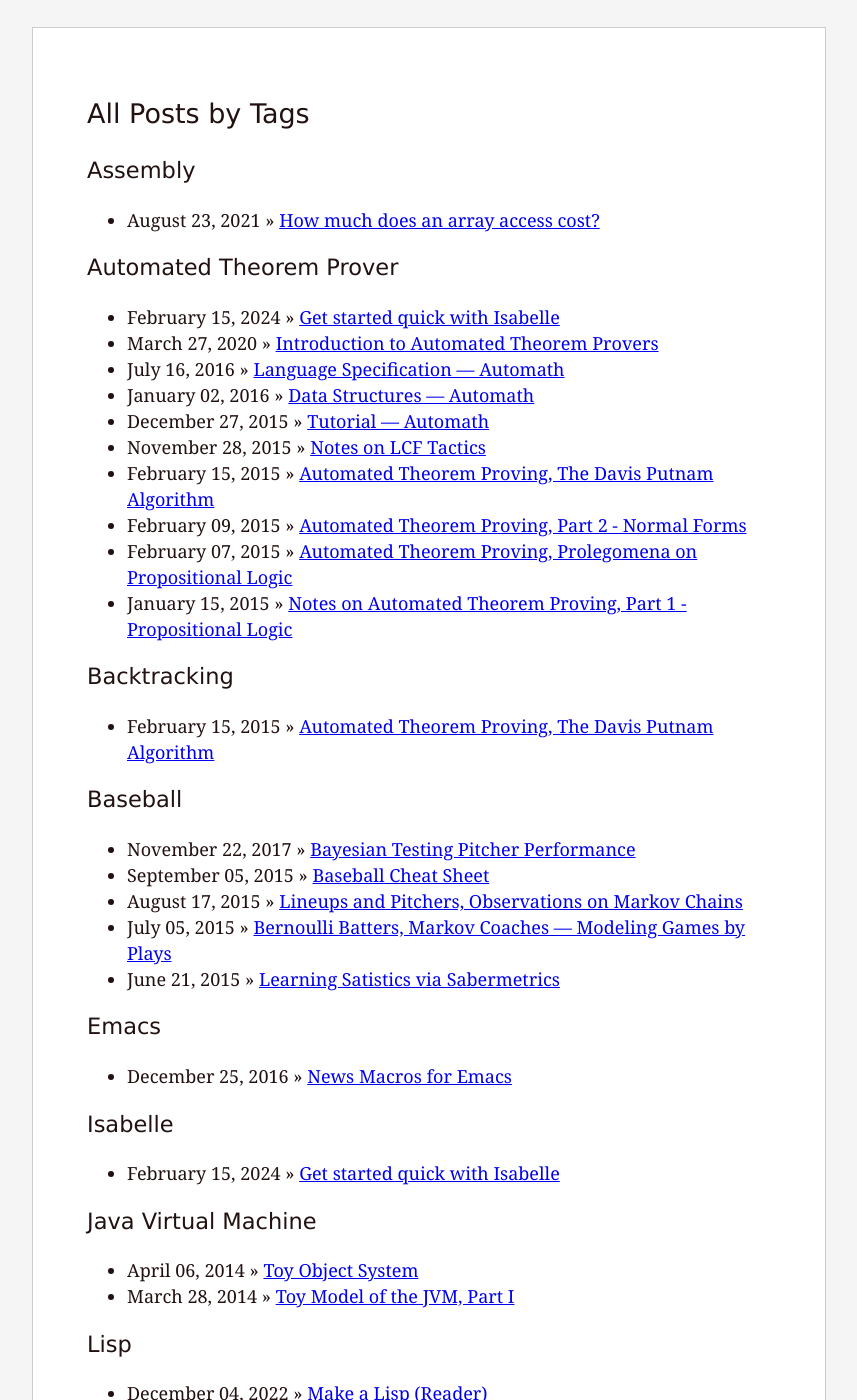
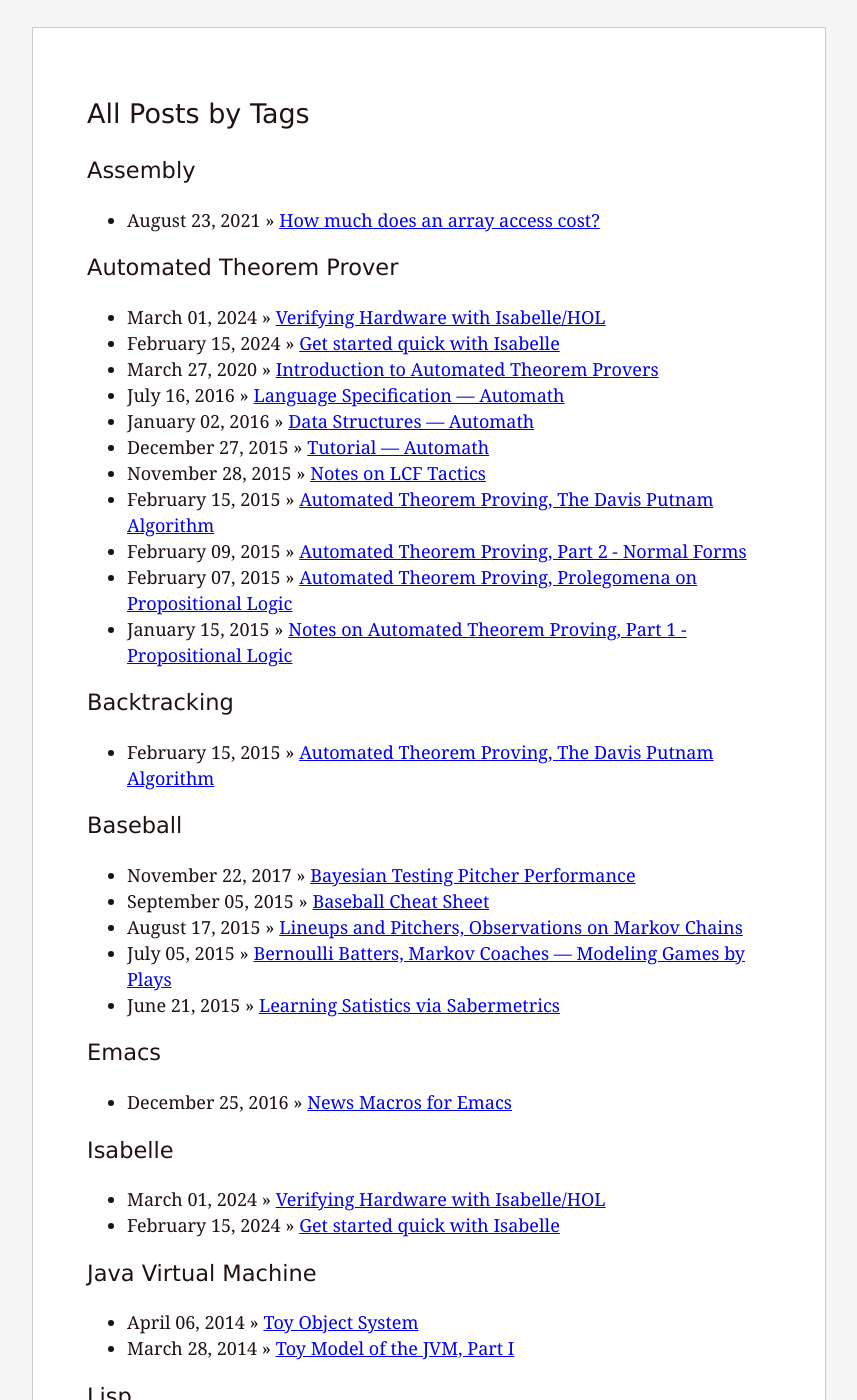
Before and after one commit to pqnelson/pqnelson.github.com, a Jekyll site: the page built from tags/index.md, in a window 1280 px wide and 1400 px high. Shown: the whole window, without its empty margins (211-1068 px from the left). Built offline with Jekyll 4.4.1, drawn with Linux system fonts in a browser that asks for light colours; some of the changed lines change nothing that is shown.

Commit message:
Summarized formalizing hardware in HOL

````diff
--- a/_config.yml
+++ b/_config.yml
@@ -7,4 +7,5 @@
   auto_ids: true
   input: GFM
   hard_wrap: false
+  math_engine: mathjax
   syntax_highlighter: rouge
--- /dev/null
+++ b/_posts/2024-03-01-hardware-verification.md
@@ -0,0 +1,227 @@
+---
+layout: post
+title: Verifying Hardware with Isabelle/HOL
+published: true
+draft: false
+quote: "I have bought this wonderful machine—a computer. Now I am rather an authority on gods, so I identified the machine—it seems to me to be an Old Testament god with a lot of rules and no mercy."
+quoteSource: Joseph Campbell, <i>The Power of Myth</i> (1988)
+tags: [Isabelle,Automated Theorem Prover]
+---
+
+There are several ways to formalize hardware in a proof assistant. I'm
+interested in how to do it with Isabelle/HOL, but I'm sure it's not too
+hard to make it work in another proof assistant.
+
+The basic strategy is to formalize a hardware implementation using NAND
+gates, formalize the machine language as an abstract machine, then prove
+every program in machine code evaluates "the same way" on both machines.
+
+I have [formalized](https://github.com/pqnelson/isabelle-nand2tetris)
+the combinational circuitry of a simple ALU in Isabelle/HOL, and these
+are some notes about the basic ideas how we formalize computer hardware.
+
+# Logic Gates as Logical Relations
+
+Historically, the first successful approach to formalizing real world
+hardware was Anthony Fox's formalization of ARM 6 in HOL. Fox's
+ingenuity boils down to the slogan: "A logic gate is a logical relation
+of its inputs and outputs". (To be fair, Mike Gordon realized this in
+the 1980s, see the bibliography for references, but Fox was the first to
+formalize an actual CPU.)
+For example, the switch model of CMOS has:
+
+```isabelle
+definition PTran :: "bool × 'a × 'a ⇒ bool" where
+  "PTran = (λ(g,a,b). (~g --> a = b))"
+
+definition NTran :: "bool × 'a × 'a ⇒ bool" where
+  "NTran = (λ(g,a,b). (g --> a = b))"
+
+definition Power :: "bool ⇒ bool" where
+  "Power p = (p = True)"
+
+definition Ground :: "bool ⇒ bool" where
+  "Ground p = (p = False)"
+```
+
+This is so general that we could allow `PTran` to work on _signals_ `a`
+and `b`, or on whatever we'd want.
+
+We combine circuits `L[in, out]` and `R[in, out]` by `EX x. L[in, x] ∧ R[x, out]`.
+That is to say, we have a wire `x` which connects the output of `L` to
+the input of `R`, and this is modeled as yet another logical
+relation.
+This produces a third circuit `C[in, out]` modeled as a logical relation
+of signals.
+
+**Remark.** There is nothing specifically forcing us to use higher-order
+logic. We could have ostensibly used first-order logic, formalizing CMOS
+circuits in Mizar for example. But Isabelle/HOL is the industry
+standard.
+(End of Remark)
+
+This compositionality allows us to prove properties concerning
+constituent components, and use them to deduce results concerning the
+larger module.
+
+**Example 1.** Here's an example implementing a NAND gate using P-mos and N-mos
+transistors, with simple boolean-valued wires:
+
+```isabelle
+definition "PTran = (λ(g,a,b). (g ∧ ~b) ∨ (~g ∧ (a = b)))"
+
+definition "NTran = (λ(g,a,b). (~g ∧ ~b) ∨ (g ∧ (a = b)))"
+
+definition "Power p ≡ (p = True)"
+
+definition "Ground p ≡ (p = False)"
+
+definition "Join ≡ (λ(i1,i2,out). (out = (i1 ∨ i2)))"
+
+definition
+ "NAND a b out ≡ EX w1 w2 w3 w4 w5 w6 w7.
+    Power(w1) ∧
+    PTran (a, w1, w2) ∧
+    PTran (b, w1, w3) ∧
+    Join(w2,w3,w4) ∧
+    Join(w4,w5,out) ∧
+    NTran(a, w6, w5) ∧
+    NTran(b, w7, w6) ∧
+    Ground(w7)"
+```
+
+We should then prove our NAND gate implementation with CMOS transistors
+works, which is a simple enough proof by cases:
+
+```isabelle
+lemma "NAND a b out <--> (out <--> ¬(a ∧ b))"
+  apply (case_tac a; case_tac b)
+  apply (simp add: NAND_def PTran_def NTran_def Ground_def Power_def Join_def; fastforce)+
+  done
+```
+
+**Example 2.** I've been working with simple models of circuits as Boolean constants,
+but we could use signals and wires, writing something like:
+
+```isabelle
+type_synonym time = nat
+type_synonym voltage = bool
+type_synonym wire = "time ⇒ voltage"
+
+definition Low :: ‹voltage ⇒ bool› where
+"Low v = (v = True)"
+
+definition High :: ‹voltage ⇒ bool› where
+"High v = (v = False)"
+
+definition "PTran = (λ(g,a,b). ∀t. ((High (g t) ∧ Low (b t)) ∨ (Low (g t) ∧ (a t = b t))))"
+
+definition "NTran = (λ(g,a,b). ∀t. ((Low (g t) ∧ Low (b t)) ∨ (High (g t) ∧ (a t = b t))))"
+
+definition "Power p ≡ ∀t. High (p t)"
+
+definition "Ground p ≡ ∀t. Low (p t)"
+
+definition Join :: "wire * wire * wire ⇒ bool" where
+  "Join ≡ (λ(i1,i2,out). ∀t. ((out t) = max (i1 t) (i2 t)))"
+```
+
+**Example 3.** Or if we wanted to measure the actual voltage, we could do something
+like:
+
+```isabelle
+type_synonym time = nat
+type_synonym voltage = nat
+type_synonym wire = "time ⇒ voltage"
+
+definition Low :: ‹voltage ⇒ bool› where
+"Low v = (v = 0)"
+
+definition High :: ‹voltage ⇒ bool› where
+"High v = (¬(v = 0))"
+
+definition "PTran = (λ(g,a,b). ∀t. ((High (g t) ∧ Low (b t)) ∨ (Low (g t) ∧ (a t = b t))))"
+
+definition "NTran = (λ(g,a,b). ∀t. ((Low (g t) ∧ Low (b t)) ∨ (High (g t) ∧ (a t = b t))))"
+
+definition "Power p ≡ ∀t. High (p t)"
+
+definition "Ground p ≡ ∀t. Low (p t)"
+
+definition
+  "Join ≡ (λ(i1,i2,out). ∀t. ((out t) = max (i1 t) (i2 t)))"
+```
+
+The definition of `NAND a b out` remains the same in either case, amazingly
+enough. Proving that the defining property of NAND is satisfied by this
+implementation is much more difficult. One way is simple:
+
+```isabelle
+lemma NAND_impl_implies_spec: "NAND a b out -->
+    (∀t. (High (out t) = (¬(High (a t) ∧ High (b t)))))"
+  apply (simp add: NAND_def PTran_def NTran_def Ground_def Power_def Join_def)
+  by (metis High_def Low_def max_nat.eq_neutr_iff)
+```
+
+The other way is nontrivial, and requires some clever lemmas.
+
+But the illustration is clear: we compose these implementations together
+to get larger and larger units. This would allow us to model the
+entire CPU's implementation, and we could prove that it satisfies some
+specification.
+
+# Combinational Circuits
+
+We can take advantage, for combinational circuits only, of the fact that
+a logical relation `L[in_1, ..., in_N, out]` describes a function if for
+each different `in_1`, ..., `in_N` there exists a unique value
+`out`. Combinational circuits (like NAND gates, half-adders, full
+adders, all the way up to the ALU) satisfy this property.
+
+We could therefore describe combinational circuits using functions in
+HOL (and I did this!), rather than using logical relations. However,
+this fails to carry over for sequential circuits (like RAM, CPU
+registers, etc.). For sequential circuits, we must fall back on relying
+upon the usual strategy modeling them as logical relations.
+
+**Puzzle 1.** Can we formalize a floating-point unit using Isabelle/HOL
+in a clear, pedagogically satisfying manner? Can we make it adhere to
+the IEEE-754 standard? Can we _prove_ it adheres to the IEEE-754
+Standard?
+(End of Puzzle 1)
+
+# References
+
+- Mike Gordon,
+  "Hardware verification by formal proof".
+  Tech Report 74, published August 1985; 6 pages. [Eprint](https://www.cl.cam.ac.uk/techreports/UCAM-CL-TR-74.html).
+- Mike Gordon,
+  "Why higher-order logic is a good formalisation for specifying and verifying hardware".
+  Tech Report 77, published September 1985; 28 pages. [Eprint](https://www.cl.cam.ac.uk/techreports/UCAM-CL-TR-77.html).
+- Albert Camilleri, Mike Gordon, Tom Melham,
+  "Hardware verification using higher-order logic".
+  Tech Report 91, published September 1986; 25 pages.
+  [Eprint](https://www.cl.cam.ac.uk/techreports/UCAM-CL-TR-91.html).
+- Mike Gordon's [Specification and Verification 2](https://www.cl.cam.ac.uk/archive/mjcg/Lectures/SpecVer2/SpecVer2.html)
+
+## For ARM6
+
+Anthony Fox describes his work doing this for ARM 6 in a series of
+Technical Reports:
+
+- Anthony Fox,
+  "An Algebraic Framework for Modelling and Verifying Microprocessors
+  using HOL".
+  [UCAM-CL-TR-512](https://www.cl.cam.ac.uk/techreports/UCAM-CL-TR-512.pdf),
+  2001
+- Anthony Fox,
+  "A HOL specification of the ARM instruction set architecture".
+  [UCAM-CL-TR-545](https://www.cl.cam.ac.uk/techreports/UCAM-CL-TR-545), 2001
+- Anthony Fox,
+  "Formal verification of the ARM6 micro-architecture".
+  [UCAM-CL-TR-548](https://www.cl.cam.ac.uk/techreports/UCAM-CL-TR-548.pdf), 2002
+
+This approach allows us to formulate statements about sequential logic
+gates, since we'd just relate the output of the gate as `out(t + 1)` and
+relate it to the output from the previous time step `out t` as well as
+the other inputs at time `t`.
````
